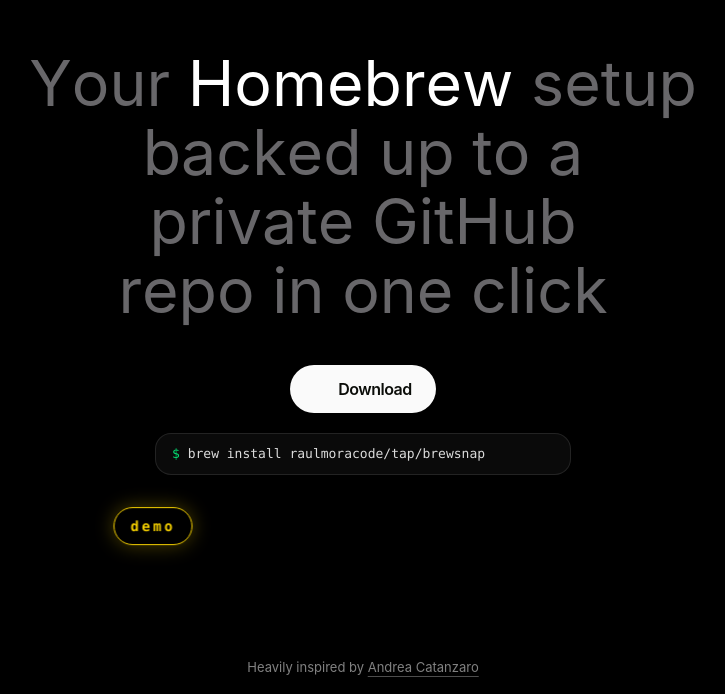
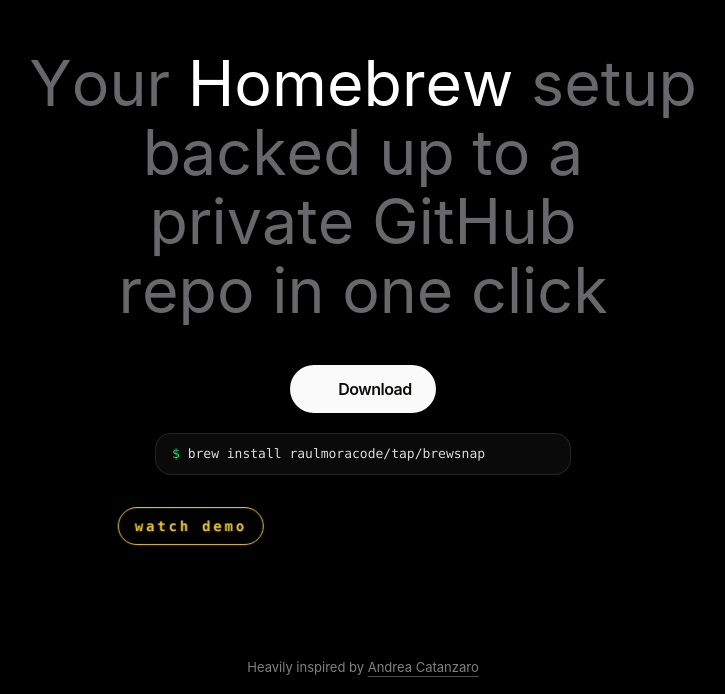
Before and after one commit to raulmoracode/BrewSnap-web, a React (Vite) app: page / in a window 1280 px wide. Shown: the part 106-800 px from the top of the page, without its empty margins (277-1002 px from the left). Built offline with nearby package versions, Linux system fonts and the light colour scheme; some icons are missing.

Commit message:
style: drop the demo button glow and label it watch demo
Remove the coloured box-shadow that read as neon and add an explicit
pointer cursor on hover. Replace the bare "demo" label with "watch
demo", keeping the accessible name aligned with the visible text.

```diff
--- a/src/components/demo-button.tsx
+++ b/src/components/demo-button.tsx
@@ -213,7 +213,7 @@
         ref={buttonRef}
         type="button"
         aria-haspopup="dialog"
-        aria-label="Play the BrewSnap demo video"
+        aria-label="Watch demo: BrewSnap app walkthrough"
         onClick={() => setOpen(true)}
         onPointerEnter={() => {
           hoveredRef.current = true;
@@ -232,16 +232,15 @@
         style={{
           color,
           borderColor: color,
-          boxShadow: `0 0 20px ${color}4D`,
         }}
         className={cn(
-          "fixed top-0 left-0 z-40 rounded-full border bg-black/70 px-4 py-2 font-mono text-sm font-semibold tracking-[0.2em] backdrop-blur-sm will-change-transform focus-visible:ring-2 focus-visible:ring-white/60 focus-visible:outline-none",
+          "fixed top-0 left-0 z-40 cursor-pointer rounded-full border bg-black/70 px-4 py-2 font-mono text-sm font-semibold tracking-[0.2em] backdrop-blur-sm will-change-transform focus-visible:ring-2 focus-visible:ring-white/60 focus-visible:outline-none",
           "transition-opacity duration-200",
           placed ? "opacity-100" : "opacity-0",
           className,
         )}
       >
-        demo
+        watch demo
       </button>
 
       <DemoModal
```
